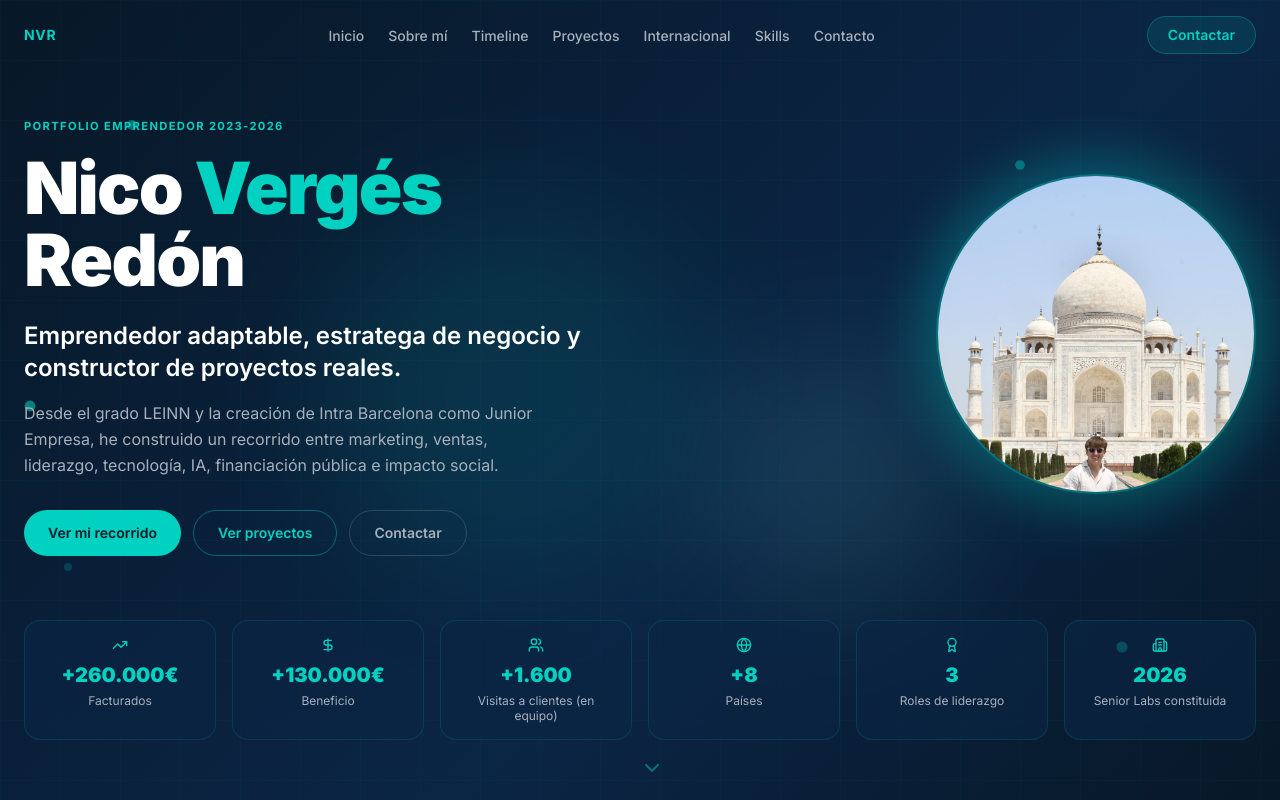
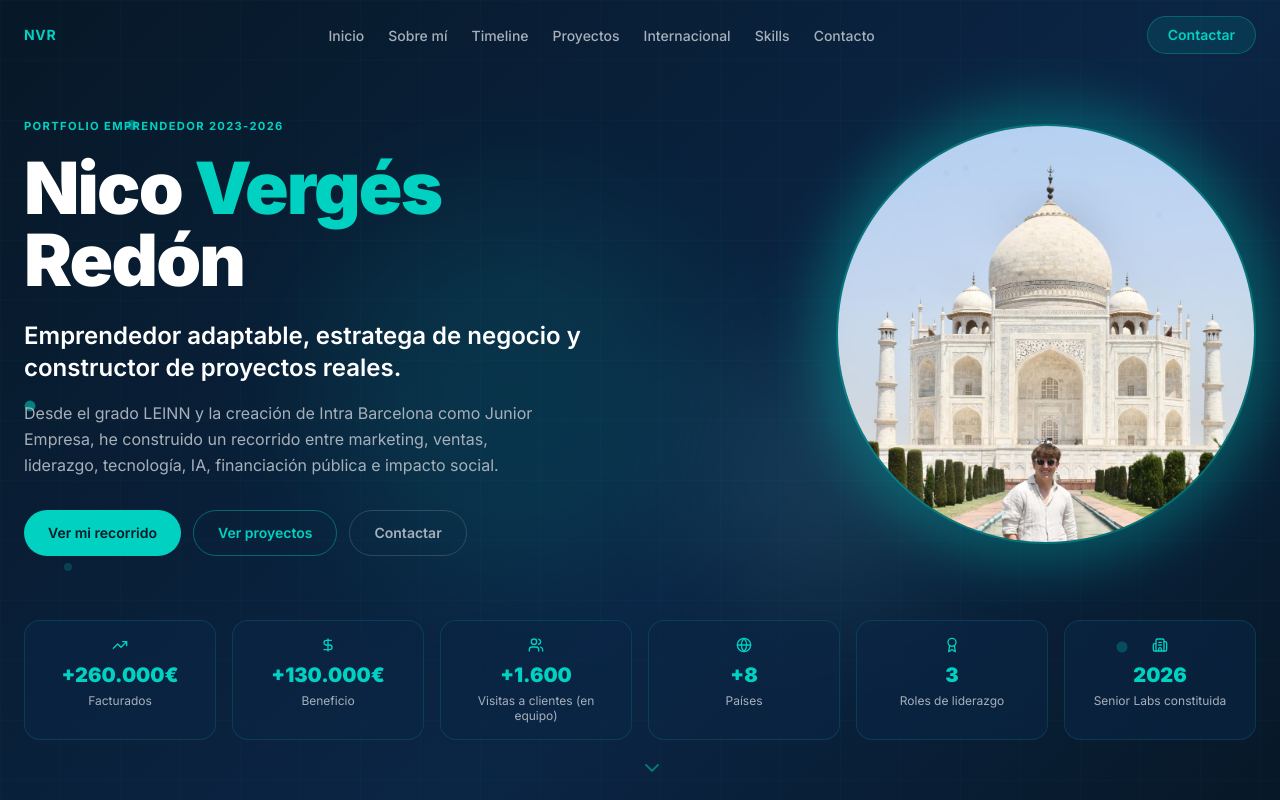
Before and after one commit to nicovergesredon-jpg/portfolio-23-26, a React (Vite) app: page / in a window 1280 px wide. Shown: the top 800 px of the page. Built offline with nearby package versions, Linux system fonts and the light colour scheme.

Commit message:
Hero: foto más grande y encuadre Taj Mahal sin cortar la cúpula

```diff
--- a/src/components/Hero.jsx
+++ b/src/components/Hero.jsx
@@ -145,13 +145,14 @@ export default function Hero() {
               />
               {/* Foto real */}
               <div
-                className="relative w-64 h-64 md:w-80 md:h-80 rounded-full overflow-hidden"
+                className="relative w-80 h-80 md:w-[420px] md:h-[420px] rounded-full overflow-hidden"
                 style={{ border: '2px solid rgba(0,209,193,0.3)' }}
               >
                 <img
                   src={photoHero}
                   alt="Nico Vergés Redón en el Taj Mahal, India"
-                  className="w-full h-full object-cover object-top"
+                  className="w-full h-full object-cover"
+                  style={{ objectPosition: 'center 12%' }}
                 />
               </div>
             </div>
```
